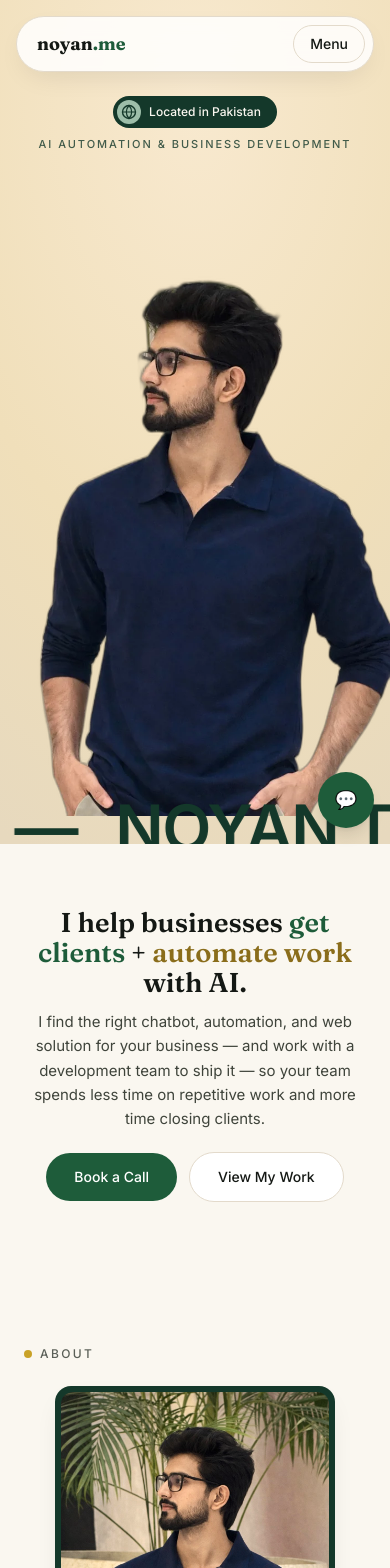
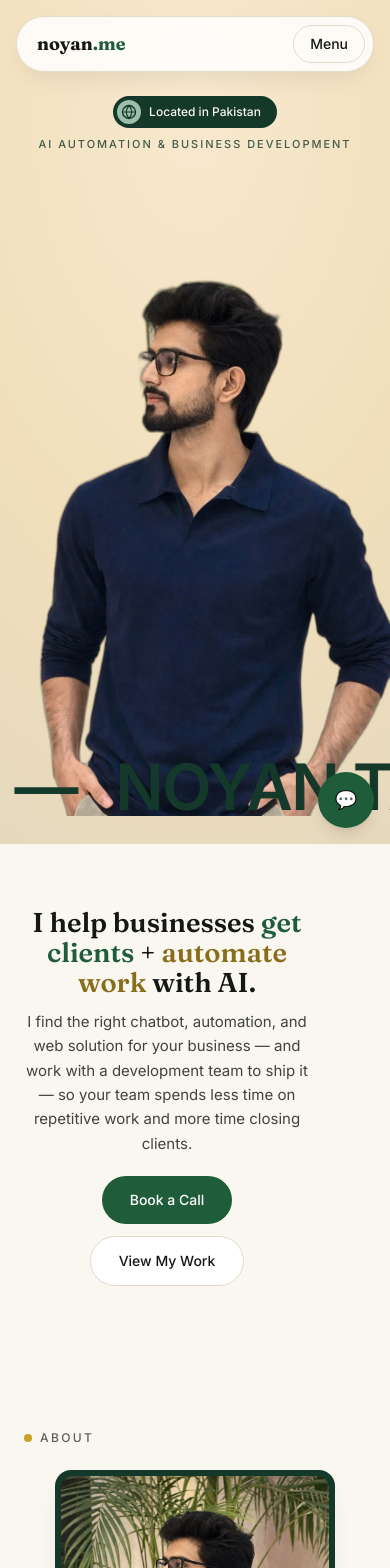
Before and after one commit to FindNoyan/noyan-portfolio, a React (Vite) app: page / in a window 390 px wide. Shown: the top 1568 px of the page. Built offline with nearby package versions, Linux system fonts and the light colour scheme.

Commit message:
Iteration 3: name fully visible, arrow down-right, full-res cutout, mobile chat-button clearance (Issue #47)

```diff
--- a/src/components/Hero.jsx
+++ b/src/components/Hero.jsx
@@ -42,8 +42,9 @@ function MarqueeHalf() {
   );
 }
 
-// Small diagonal arrow above the side role text (mockup detail).
-// Inline SVG, not a text character.
+// Small diagonal arrow above the side role text (mockup detail):
+// in the agreed mockup it points DOWN-RIGHT (toward the lower right),
+// arrowhead corner at the bottom-right. Inline SVG, not a text character.
 function DiagonalArrow() {
   return (
     <svg
@@ -55,7 +56,7 @@ function DiagonalArrow() {
       className="text-forest"
     >
       <path
-        d="M3 15L15 3M15 3H6M15 3v9"
+        d="M3 3L15 15M15 15H6M15 15V6"
         stroke="currentColor"
         strokeWidth="1.8"
         strokeLinecap="round"
@@ -112,14 +113,17 @@ export default function Hero() {
             the lower body is cropped there by the section's
             overflow-hidden. Head starts near the top, like the mockup.
             (The cutout file carries ~8% transparent headroom, so the
-            wrapper is 93% / 76% to land the person at 85% / 70%.) */}
+            wrapper is 93% / 76% to land the person at 85% / 70%.)
+            Cutout is full native resolution (1024x1536 rembg alpha-only);
+            explicit width/height + aspect so the browser renders it at
+            full quality (iteration 3, fix 4). */}
         <div className="absolute inset-x-0 bottom-0 flex h-[76%] justify-center lg:h-[93%]">
           {cutoutOk && (
             <img
               src={photos.heroCutout.src}
               alt={photos.heroCutout.alt}
-              width={704}
-              height={1056}
+              width={1024}
+              height={1536}
               loading="eager"
               fetchPriority="high"
               onError={() => setCutoutOk(false)}
@@ -128,14 +132,15 @@ export default function Hero() {
           )}
         </div>
 
-        {/* Name marquee (fix 2): lives in the BOTTOM band of the hero only.
-            Translated down so ~25% of the letter height falls below the
-            hero's bottom edge and is cropped there. Slides horizontally
-            only — the band never rises into the side-text zone. In front
-            of the portrait's lower body (z-20), like the mockup. */}
+        {/* Name marquee (iteration 3, fix 1): lives in the BOTTOM band of
+            the hero, sitting just above the hero's bottom edge with a ~3%
+            margin so the FULL letter height is visible — Noyan's word
+            overrides the earlier "letters crop at bottom" spec. Slides
+            horizontally only, right-to-left. In front of the portrait's
+            lower body (z-20), like the mockup. */}
         <div
           aria-hidden="true"
-          className="pointer-events-none absolute inset-x-0 bottom-0 z-20 translate-y-[25%] select-none overflow-hidden"
+          className="pointer-events-none absolute inset-x-0 bottom-[3%] z-20 select-none overflow-hidden"
         >
           <div className="hero-marquee-track flex w-max">
             <MarqueeHalf />
@@ -143,18 +148,19 @@ export default function Hero() {
           </div>
         </div>
 
-        {/* Desktop side elements (mockup layout). Fix 5: the "Located in
-            Pakistan" pill sits LEFT at waist level (~57% of hero height).
-            Fix 3: the role text sits RIGHT in the mid band (~46%), at
-            30px, fully clear of the marquee band at every animation
-            frame — the band's top edge stays well below both. */}
-        <p className="absolute left-6 top-[57%] z-10 hidden items-center gap-2.5 rounded-full bg-forest py-1.5 pl-1.5 pr-5 text-sm font-medium text-[#FAF7F0] lg:inline-flex xl:left-10">
+        {/* Desktop side elements (mockup layout). Iteration 3, fix 2: the
+            name band rose to show the full letters, so the "Located in
+            Pakistan" pill (LEFT, waist level) and the role text (RIGHT,
+            mid band) both shift up ~3% to keep the layout balance.
+            The band's top edge stays well below both at every animation
+            frame. */}
+        <p className="absolute left-6 top-[54%] z-10 hidden items-center gap-2.5 rounded-full bg-forest py-1.5 pl-1.5 pr-5 text-sm font-medium text-[#FAF7F0] lg:inline-flex xl:left-10">
           <span className="inline-flex h-8 w-8 items-center justify-center rounded-full bg-[#9DBEA9] text-forest">
             <GlobeIcon />
           </span>
           {hero.locationPill}
         </p>
-        <div className="absolute right-6 top-[46%] z-10 hidden text-right lg:block xl:right-10">
+        <div className="absolute right-6 top-[43%] z-10 hidden text-right lg:block xl:right-10">
           <span className="mb-3 inline-block">
             <DiagonalArrow />
           </span>
@@ -185,9 +191,12 @@ export default function Hero() {
 
       {/* Headline + CTAs (fix 6): the section directly below the visual
           hero. The H1 stays the page's single H1 (SEO unchanged) — same
-          copy, same sub, same Calendly link on "Book a Call". */}
+          copy, same sub, same Calendly link on "Book a Call".
+          Iteration 3, fix 5: mobile-only extra right padding so the
+          centered headline never sits under the floating chat button
+          (fixed bottom-right, 56px circle). Desktop unchanged. */}
       <section className="bg-base">
-        <div className="mx-auto w-full max-w-3xl px-6 py-16 text-center sm:px-10 sm:py-24">
+        <div className="mx-auto w-full max-w-3xl px-6 py-16 pr-20 text-center sm:px-10 sm:py-24">
           <h1 className="font-display text-[clamp(1.7rem,3.6vw,2.6rem)] font-semibold leading-[1.1] text-ink">
             {renderHeadline(hero.headline)}
           </h1>
```
Also changed, not shown: public/noyan-about-cutout.svg.
